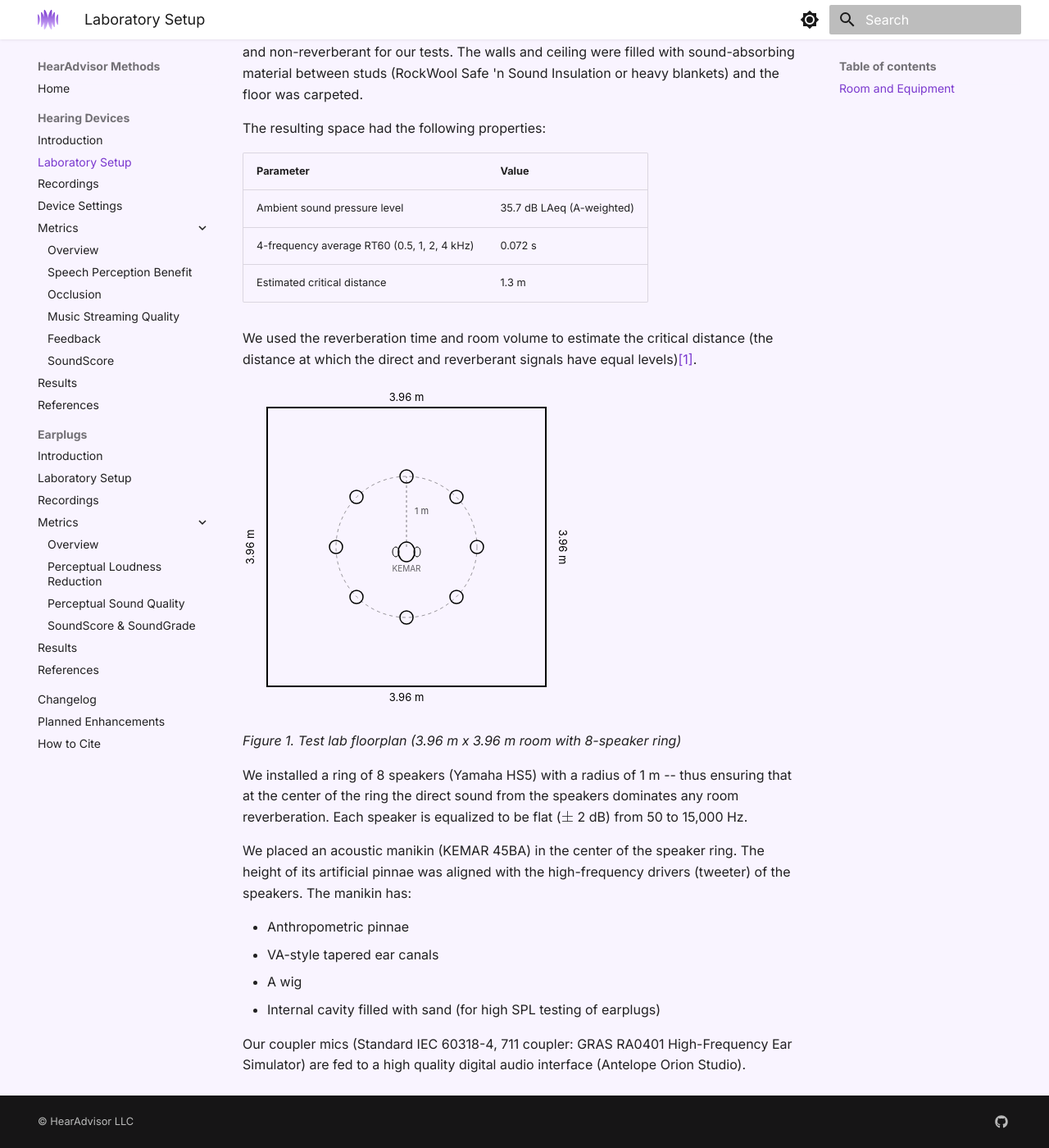
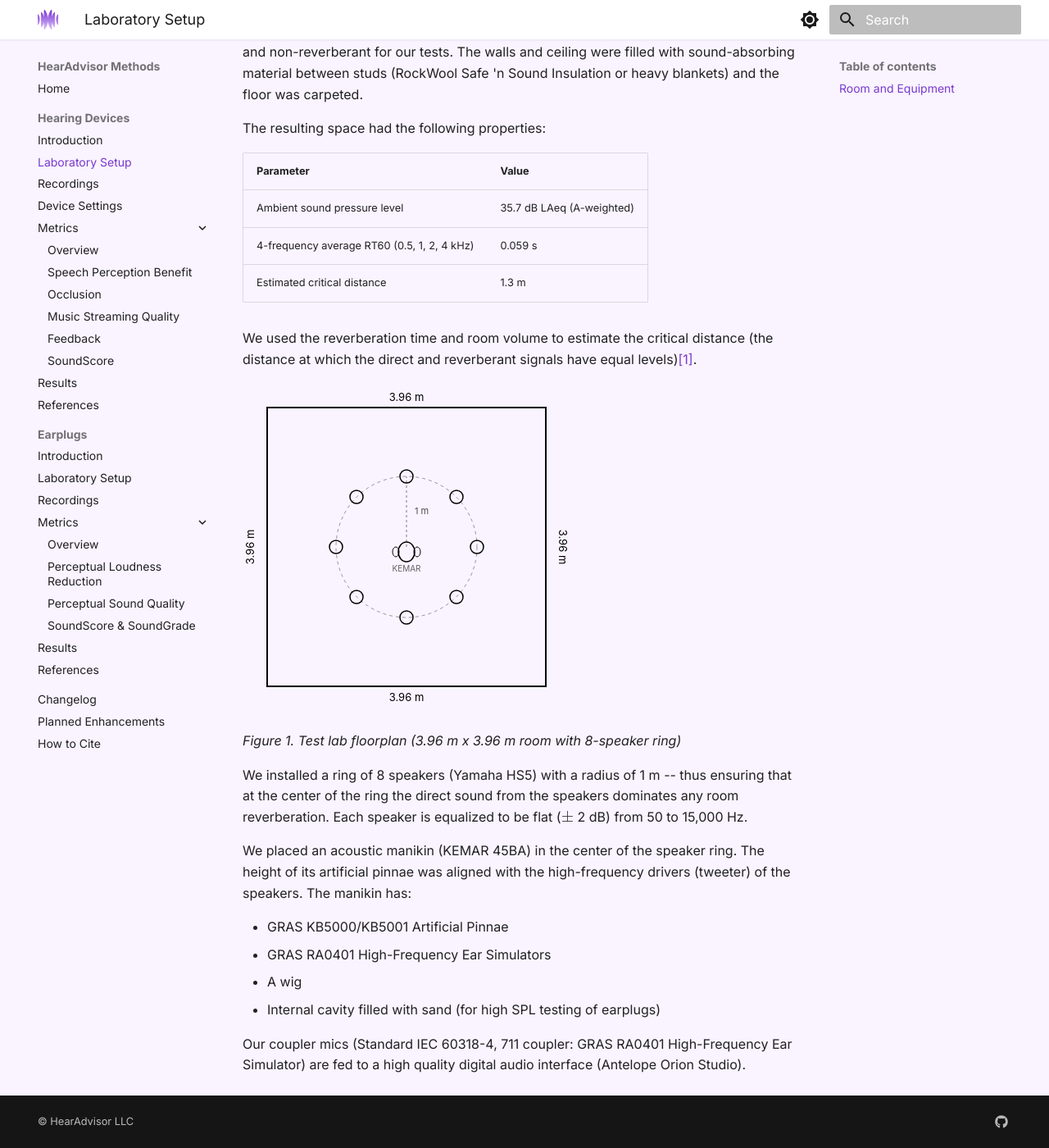
Before and after one commit to asabin/hearadvisor-methods, an MkDocs documentation site: the page built from docs/hearing-devices/laboratory-setup.md, in a window 1280 px wide and 1400 px high, scrolled down 711 px. Shown: the whole window at 82% size. Built offline with MkDocs 1.6.1 and Material for MkDocs 9.7.7, drawn with Linux system fonts in a browser that asks for light colours.

Commit message:
Update laboratory-setup.md
Updating reverb time and manikin details to fix errors in initial commit.

```diff
--- a/docs/hearing-devices/laboratory-setup.md
+++ b/docs/hearing-devices/laboratory-setup.md
@@ -12,7 +12,7 @@ The resulting space had the following properties:
 | Parameter                                   | Value                     |
 | ------------------------------------------- | ------------------------- |
 | Ambient sound pressure level                | 35.7 dB LAeq (A-weighted) |
-| 4-frequency average RT60 (0.5, 1, 2, 4 kHz) | 0.072 s                   |
+| 4-frequency average RT60 (0.5, 1, 2, 4 kHz) | 0.059 s                   |
 | Estimated critical distance                 | 1.3 m                     |
 
 
@@ -26,8 +26,8 @@ We installed a ring of 8 speakers (Yamaha HS5) with a radius of 1 m -- thus ensu
 
 We placed an acoustic manikin (KEMAR 45BA) in the center of the speaker ring. The height of its artificial pinnae was aligned with the high-frequency drivers (tweeter) of the speakers. The manikin has:
 
-- Anthropometric pinnae
-- VA-style tapered ear canals
+- GRAS KB5000/KB5001  Artificial Pinnae
+- GRAS RA0401 High-Frequency Ear Simulators
 - A wig
 - Internal cavity filled with sand (for high SPL testing of earplugs)
 
```
